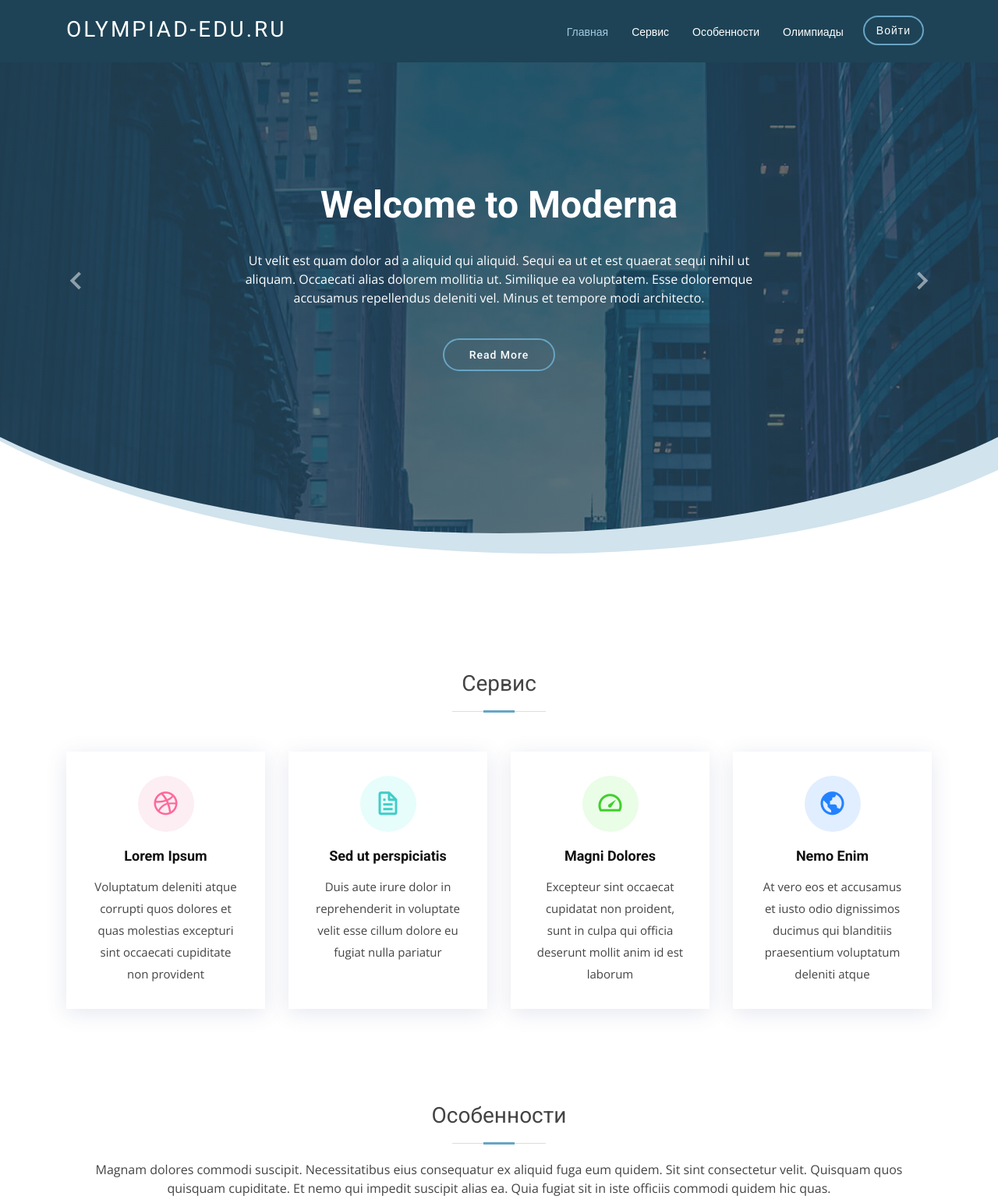
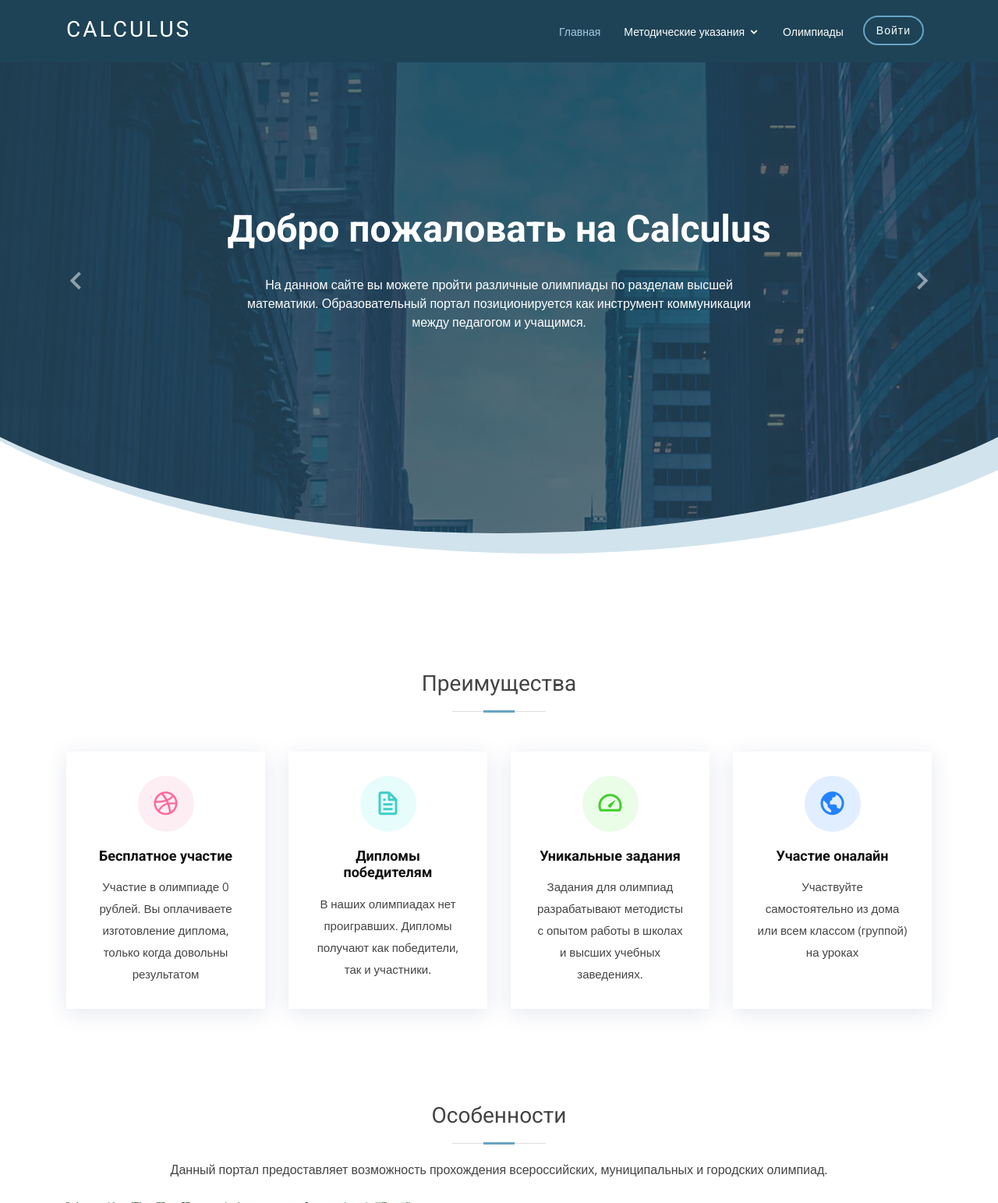
Before and after one commit to VaSillii/Olympiad, a Django app: page / in a window 1280 px wide. Shown: the top 1543 px of the page at 78% size. Run offline with Django 3.2, Linux system fonts and the light colour scheme; some libraries are stand-ins or nearby versions.

Commit message:
beta-version 2

```diff
--- a/accounts/views.py
+++ b/accounts/views.py
@@ -1,7 +1,5 @@
 from django.contrib.auth.decorators import login_required
-from django.contrib.auth.models import User
-from django.http import HttpResponse
-from django.shortcuts import render, get_object_or_404
+from django.shortcuts import render
 
 from variant.models import UserResultOlympiad
 from .forms import FormEditProfile
--- a/olympiad/templates/base.html
+++ b/olympiad/templates/base.html
@@ -36,7 +36,7 @@
     <div class="container">
 
         <div class="logo float-left">
-            <h1 class="text-light"><a href="{% url 'base_page' %}"><span>Olympiad-Edu.ru</span></a></h1>
+            <h1 class="text-light"><a href="{% url 'base_page' %}"><span>Calculus</span></a></h1>
             <!-- Uncomment below if you prefer to use an image logo -->
             <!-- <a href="index.html"><img src="assets/img/logo.png" alt="" class="img-fluid"></a>-->
         </div>
@@ -44,8 +44,18 @@
         <nav class="nav-menu float-right d-none d-lg-block">
             <ul>
                 <li class="active"><a href="{% url 'base_page' %}#hero">Главная</a></li>
-                <li><a href="{% url 'base_page' %}#service">Сервис</a></li>
-                <li><a href="{% url 'base_page' %}#features">Особенности</a></li>
+                <li>
+                    <ul>
+                        <li class="drop-down">
+                            <a href="#">Методические указания</a>
+                            <ul>
+                                <li><a href="{% url 'math_analise' %}">Математический анализ</a></li>
+                                <li><a href="{% url 'linal' %}">Линейная алгебра</a></li>
+                                <li><a href="{% url 'descriptive_geo' %}">Начертательная геометрия</a></li>
+                            </ul>
+                        </li>
+                    </ul>
+                </li>
                 <li><a href="{% url 'variant:olympiad' %}">Олимпиады</a></li>
 
                  {% if request.user.is_authenticated %}
@@ -53,7 +63,7 @@
                     <ul>
                         <li class="drop-down">
                             <a href="#">
-                                <img class="img-circle img-fluid img-thumbnail" width="25px" height="25px" src="{{ request.user.profile.get_avatar }}">
+<!--                                <img class="img-circle img-fluid img-thumbnail" width="25px" height="25px" src="{{ request.user.profile.get_avatar }}">-->
                                 {{ request.user.username }}
                             </a>
                             <ul>
@@ -70,11 +80,10 @@
                 </li>
                 {% endif %}
             </ul>
-        </nav><!-- .nav-menu -->
-
+        </nav>
+        <!-- .nav-menu -->
     </div>
 </header><!-- End Header -->
-
 {% endblock %}
 
 {% block content %}
--- a/olympiad/templates/index.html
+++ b/olympiad/templates/index.html
@@ -9,19 +9,20 @@
         <!-- Slide 1 -->
         <div class="carousel-item active">
             <div class="carousel-container">
-                <h2 class="animate__animated animate__fadeInDown">Welcome to <span>Moderna</span></h2>
-                <p class="animate__animated animate__fadeInUp">Ut velit est quam dolor ad a aliquid qui aliquid. Sequi
-                    ea ut et est quaerat sequi nihil ut aliquam. Occaecati alias dolorem mollitia ut. Similique ea
-                    voluptatem. Esse doloremque accusamus repellendus deleniti vel. Minus et tempore modi
-                    architecto.</p>
-                <a href="" class="btn-get-started animate__animated animate__fadeInUp">Read More</a>
+                <h2 class="animate__animated animate__fadeInDown">Добро пожаловать на <span>Calculus</span></h2>
+                <p class="animate__animated animate__fadeInUp">
+                    На данном сайте вы можете пройти различные олимпиады
+                    по разделам высшей математики. Образовательный портал позиционируется как инструмент коммуникации
+                    между педагогом и учащимся.
+                </p>
             </div>
         </div>
 
         <!-- Slide 2 -->
         <div class="carousel-item">
             <div class="carousel-container">
-                <h2 class="animate__animated animate__fadeInDown">Lorem Ipsum Dolor</h2>
+                <h2 class="animate__animated animate__fadeInDown">Всероссийский образовательный портал для
+                    учащихся </h2>
                 <p class="animate__animated animate__fadeInUp">Ut velit est quam dolor ad a aliquid qui aliquid. Sequi
                     ea ut et est quaerat sequi nihil ut aliquam. Occaecati alias dolorem mollitia ut. Similique ea
                     voluptatem. Esse doloremque accusamus repellendus deleniti vel. Minus et tempore modi
@@ -33,11 +34,10 @@
         <!-- Slide 3 -->
         <div class="carousel-item">
             <div class="carousel-container">
-                <h2 class="animate__animated animate__fadeInDown">Sequi ea ut et est quaerat</h2>
-                <p class="animate__animated animate__fadeInUp">Ut velit est quam dolor ad a aliquid qui aliquid. Sequi
-                    ea ut et est quaerat sequi nihil ut aliquam. Occaecati alias dolorem mollitia ut. Similique ea
-                    voluptatem. Esse doloremque accusamus repellendus deleniti vel. Minus et tempore modi
-                    architecto.</p>
+                <h2 class="animate__animated animate__fadeInDown">Онлайн ресурс</h2>
+                <p class="animate__animated animate__fadeInUp">
+                    где каждый желающий может принять участие в образовательных онлайн мероприятиях.
+                </p>
                 <a href="" class="btn-get-started animate__animated animate__fadeInUp">Read More</a>
             </div>
         </div>
@@ -57,47 +57,52 @@
 <!-- End Hero -->
 
 <main id="main">
-
     <!-- ======= Services Section ======= -->
     <section id="service" class="services">
         <div class="container">
             <div class="section-title">
-                <h2>Сервис</h2>
+                <h2>Преимущества</h2>
             </div>
             <div class="row">
                 <div class="col-md-6 col-lg-3 d-flex align-items-stretch" data-aos="fade-up">
                     <div class="icon-box icon-box-pink">
                         <div class="icon"><i class="bx bxl-dribbble"></i></div>
-                        <h4 class="title"><a href="">Lorem Ipsum</a></h4>
-                        <p class="description">Voluptatum deleniti atque corrupti quos dolores et quas molestias
-                            excepturi sint occaecati cupiditate non provident</p>
+                        <h4 class="title"><a href="">Бесплатное участие</a></h4>
+                        <p class="description">
+                            Участие в олимпиаде 0 рублей. Вы оплачиваете изготовление диплома, только когда довольны
+                            результатом
+                        </p>
                     </div>
                 </div>
 
                 <div class="col-md-6 col-lg-3 d-flex align-items-stretch" data-aos="fade-up" data-aos-delay="100">
                     <div class="icon-box icon-box-cyan">
                         <div class="icon"><i class="bx bx-file"></i></div>
-                        <h4 class="title"><a href="">Sed ut perspiciatis</a></h4>
-                        <p class="description">Duis aute irure dolor in reprehenderit in voluptate velit esse cillum
-                            dolore eu fugiat nulla pariatur</p>
+                        <h4 class="title"><a href="">Дипломы победителям</a></h4>
+                        <p class="description">
+                            В наших олимпиадах нет проигравших. Дипломы получают как победители, так и участники.
+                        </p>
                     </div>
                 </div>
 
                 <div class="col-md-6 col-lg-3 d-flex align-items-stretch" data-aos="fade-up" data-aos-delay="200">
                     <div class="icon-box icon-box-green">
                         <div class="icon"><i class="bx bx-tachometer"></i></div>
-                        <h4 class="title"><a href="">Magni Dolores</a></h4>
-                        <p class="description">Excepteur sint occaecat cupidatat non proident, sunt in culpa qui officia
-                            deserunt mollit anim id est laborum</p>
+                        <h4 class="title"><a href="">Уникальные задания</a></h4>
+                        <p class="description">
+                            Задания для олимпиад разрабатывают методисты с опытом работы в школах и высших учебных
+                            заведениях.
+                        </p>
                     </div>
                 </div>
 
                 <div class="col-md-6 col-lg-3 d-flex align-items-stretch" data-aos="fade-up" data-aos-delay="200">
                     <div class="icon-box icon-box-blue">
                         <div class="icon"><i class="bx bx-world"></i></div>
-                        <h4 class="title"><a href="">Nemo Enim</a></h4>
-                        <p class="description">At vero eos et accusamus et iusto odio dignissimos ducimus qui blanditiis
-                            praesentium voluptatum deleniti atque</p>
+                        <h4 class="title"><a href="">Участие оналайн</a></h4>
+                        <p class="description">
+                            Участвуйте самостоятельно из дома или всем классом (группой) на уроках
+                        </p>
                     </div>
                 </div>
 
@@ -112,120 +117,117 @@
         <div class="container">
             <div class="section-title">
                 <h2>Особенности</h2>
-                <p>Magnam dolores commodi suscipit. Necessitatibus eius consequatur ex aliquid fuga eum quidem. Sit sint
-                    consectetur velit. Quisquam quos quisquam cupiditate. Et nemo qui impedit suscipit alias ea. Quia
-                    fugiat sit in iste officiis commodi quidem hic quas.</p>
+                <p>
+                    Данный портал предоставляет возможность прохождения всероссийских, муниципальных и городских олимпиад.
+                </p>
             </div>
 
             <div class="row" data-aos="fade-up">
                 <div class="col-md-5">
-                    <img src="assets/img/features-1.svg" class="img-fluid" alt="">
+                    <img src="{% static 'img/people.png'%}" class="img-circle img-fluid" alt="">
                 </div>
                 <div class="col-md-7 pt-4">
-                    <h3>Voluptatem dignissimos provident quasi corporis voluptates sit assumenda.</h3>
+                    <h3>Основные преимущества.</h3>
                     <p class="font-italic">
-                        Lorem ipsum dolor sit amet, consectetur adipiscing elit, sed do eiusmod tempor incididunt ut
-                        labore et dolore
-                        magna aliqua.
+                        <span class="ml-4">Портал</span> для прохождения олимпиады обладает:
                     </p>
                     <ul>
-                        <li><i class="icofont-check"></i> Ullamco laboris nisi ut aliquip ex ea commodo consequat.</li>
-                        <li><i class="icofont-check"></i> Duis aute irure dolor in reprehenderit in voluptate velit.
-                        </li>
+                        <li><i class="icofont-check"></i> Быстрая проверка работ.</li>
+                        <li><i class="icofont-check"></i> Онлайн прохождение.</li>
+                        <li><i class="icofont-check"></i> Большая база вопросов.</li>
                     </ul>
                 </div>
             </div>
 
             <div class="row" data-aos="fade-up">
-                <div class="col-md-5 order-1 order-md-2">
-                    <img src="assets/img/features-2.svg" class="img-fluid" alt="">
+                <div class="col-md-5 order-1 order-md-2 mt-6 mt-5 mt-4">
+                    <img src="{% static 'img/calculus.jpg'%}" class="img-circle img-fluid" alt="">
                 </div>
                 <div class="col-md-7 pt-5 order-2 order-md-1">
-                    <h3>Corporis temporibus maiores provident</h3>
+                    <h3 class="mb-3">Поступление в вуз</h3>
                     <p class="font-italic">
-                        Lorem ipsum dolor sit amet, consectetur adipiscing elit, sed do eiusmod tempor incididunt ut
-                        labore et dolore
-                        magna aliqua.
-                    </p>
-                    <p>
-                        Ullamco laboris nisi ut aliquip ex ea commodo consequat. Duis aute irure dolor in reprehenderit
-                        in voluptate
-                        velit esse cillum dolore eu fugiat nulla pariatur. Excepteur sint occaecat cupidatat non
-                        proident, sunt in
-                        culpa qui officia deserunt mollit anim id est laborum
+                        <span class="ml-4">Олимпиады</span> сегодня превратились в альтернативный способ поступления,
+                        соответственно, охватывают
+                        всё большее число школьников. Важная особенность многих олимпиад — они оценивают скорее
+                        способность мыслить, нежели специальные знания. В результате наша программа оказалась доступной
+                        не только тем, кто заранее готовился стать лингвистом, но и ребятам с широким кругом интересов.
+                        Мы надеемся, что в новом наборе студентов будет проще учить мыслить именно по-лингвистически,
+                        потому что определенные задатки такого мышления у них уже есть.
                     </p>
                 </div>
             </div>
         </div>
     </section>
     <!-- ======= End Features Section ======= -->
-
     <section class="testimonials" data-aos="fade-up">
         <div class="container">
 
             <div class="section-title">
-                <h2>Tetstimonials</h2>
+                <h2>Отзывы</h2>
             </div>
             <div class="owl-carousel testimonials-carousel">
 
                 <div class="testimonial-item">
                     <img src="assets/img/testimonials/testimonials-1.jpg" class="testimonial-img" alt="">
-                    <h3>Saul Goodman</h3>
-                    <h4>Ceo &amp; Founder</h4>
+                    <h3>Владислава Латыпова</h3>
+                    <h4>Участник</h4>
                     <p>
                         <i class="bx bxs-quote-alt-left quote-icon-left"></i>
-                        Proin iaculis purus consequat sem cure digni ssim donec porttitora entum suscipit rhoncus.
-                        Accusantium quam, ultricies eget id, aliquam eget nibh et. Maecen aliquam, risus at semper.
+                        Олимпиада сложная, но очень интересная. Было над чем подумать, старалась вспомнить всё, что
+                        учила. Волнение иногда мешало сосредоточиться, но, думаю, что всё у нас получится и нами будут
+                        довольны.
                         <i class="bx bxs-quote-alt-right quote-icon-right"></i>
                     </p>
                 </div>
 
                 <div class="testimonial-item">
                     <img src="assets/img/testimonials/testimonials-2.jpg" class="testimonial-img" alt="">
-                    <h3>Sara Wilsson</h3>
-                    <h4>Designer</h4>
+                    <h3>Дмитрий Захаров</h3>
+                    <h4>Призер олимпиады</h4>
                     <p>
                         <i class="bx bxs-quote-alt-left quote-icon-left"></i>
-                        Export tempor illum tamen malis malis eram quae irure esse labore quem cillum quid cillum eram
-                        malis quorum velit fore eram velit sunt aliqua noster fugiat irure amet legam anim culpa.
+                        В восторге от высокого научного и организационного уровня Филологической олимпиады! Участвуем
+                        впервые, но планируем продолжить участвовать и в следующие годы. Спасибо организаторам!
                         <i class="bx bxs-quote-alt-right quote-icon-right"></i>
                     </p>
                 </div>
 
                 <div class="testimonial-item">
                     <img src="assets/img/testimonials/testimonials-3.jpg" class="testimonial-img" alt="">
-                    <h3>Jena Karlis</h3>
-                    <h4>Store Owner</h4>
+                    <h3>Валерия Карелина</h3>
+                    <h4>Участник</h4>
                     <p>
                         <i class="bx bxs-quote-alt-left quote-icon-left"></i>
-                        Enim nisi quem export duis labore cillum quae magna enim sint quorum nulla quem veniam duis
-                        minim tempor labore quem eram duis noster aute amet eram fore quis sint minim.
+                        Я впервые принимала участие в олимпиаде, так как я учусь сейчас в 5 классе, но я не ожидала, что
+                        это будет настолько интересно и захватывающе. Хотя некоторые задания были сложными для меня,
+                        например, задание о местах Крыма, но зато я узнала много нового, проверила свои силы. В
+                        следующем году планирую обязательно участвовать снова, но буду готовиться тщательнее.
                         <i class="bx bxs-quote-alt-right quote-icon-right"></i>
                     </p>
                 </div>
 
                 <div class="testimonial-item">
                     <img src="assets/img/testimonials/testimonials-4.jpg" class="testimonial-img" alt="">
-                    <h3>Matt Brandon</h3>
-                    <h4>Freelancer</h4>
+                    <h3>Владислава Латыпова</h3>
+                    <h4>Участник</h4>
                     <p>
                         <i class="bx bxs-quote-alt-left quote-icon-left"></i>
-                        Fugiat enim eram quae cillum dolore dolor amet nulla culpa multos export minim fugiat minim
-                        velit minim dolor enim duis veniam ipsum anim magna sunt elit fore quem dolore labore illum
-                        veniam.
+                        Помимо поступления, олимпиада помогла мне расширить свой кругозор. Я изначально хотела пойти
+                        учиться на филолога, но были сомнения, а эта олимпиада лишний раз подтвердила мой выбор. И
+                        сейчас я понимаю, что я на своём месте.
                         <i class="bx bxs-quote-alt-right quote-icon-right"></i>
                     </p>
                 </div>
 
                 <div class="testimonial-item">
                     <img src="assets/img/testimonials/testimonials-5.jpg" class="testimonial-img" alt="">
-                    <h3>John Larson</h3>
-                    <h4>Entrepreneur</h4>
+                    <h3>Мария Пирогова</h3>
+                    <h4>Победитель олимпиады</h4>
                     <p>
                         <i class="bx bxs-quote-alt-left quote-icon-left"></i>
-                        Quis quorum aliqua sint quem legam fore sunt eram irure aliqua veniam tempor noster veniam enim
-                        culpa labore duis sunt culpa nulla illum cillum fugiat legam esse veniam culpa fore nisi cillum
-                        quid.
+                        Олимпиада дала мне понимание того, что такое филология, опыт составления дайджестов и
+                        выступления на публике. Я участвовала с 2013 года каждый год, и организация всегда была на
+                        высшем уровне. Задания, которые были в меру сложные и интересные, проверялись быстро.
                         <i class="bx bxs-quote-alt-right quote-icon-right"></i>
                     </p>
                 </div>
--- a/olympiad/urls.py
+++ b/olympiad/urls.py
@@ -19,10 +19,13 @@ from django.urls import path, include, reverse_lazy
 from django.conf import settings
 from django.conf.urls.static import static
 
-from .views import BaseMainPage, FormRegister
+from .views import BaseMainPage, FormRegister, MathAnalisePage, DescriptiveGeoPage, LinAlPage
 
 urlpatterns = [
     path('', BaseMainPage.as_view(), name='base_page'),
+    path('math-analise/', MathAnalisePage.as_view(), name='math_analise'),
+    path('descriptive-geo/', DescriptiveGeoPage.as_view(), name='descriptive_geo'),
+    path('linal/', LinAlPage.as_view(), name='linal'),
     path('admin/', admin.site.urls),
     path('accounts/', include('accounts.urls')),
     path('variant/', include('variant.urls')),
--- a/olympiad/views.py
+++ b/olympiad/views.py
@@ -9,6 +9,18 @@ class BaseMainPage(TemplateView):
     template_name = 'index.html'
 
 
+class MathAnalisePage(TemplateView):
+    template_name = 'math_analise.html'
+
+
+class DescriptiveGeoPage(TemplateView):
+    template_name = 'descriptive_geo.html'
+
+
+class LinAlPage(TemplateView):
+    template_name = 'linal.html'
+
+
 class FormRegister(FormView):
     form_class = UserFormRegister
     success_url = '/'
@@ -17,3 +29,6 @@ class FormRegister(FormView):
     def form_valid(self, form):
         form.save()
         return super(FormRegister, self).form_valid(form)
+
+def math_analise(request):
+    return render(request, '')
```
Also changed, not shown: olympiad/templates/descriptive_geo.html (added, +109 -0 lines), olympiad/templates/linal.html (added, +97 -0 lines), olympiad/templates/math_analise.html (added, +84 -0 lines), olympiad/static/img/calculus.jpg (added), olympiad/static/img/people.png (added).
